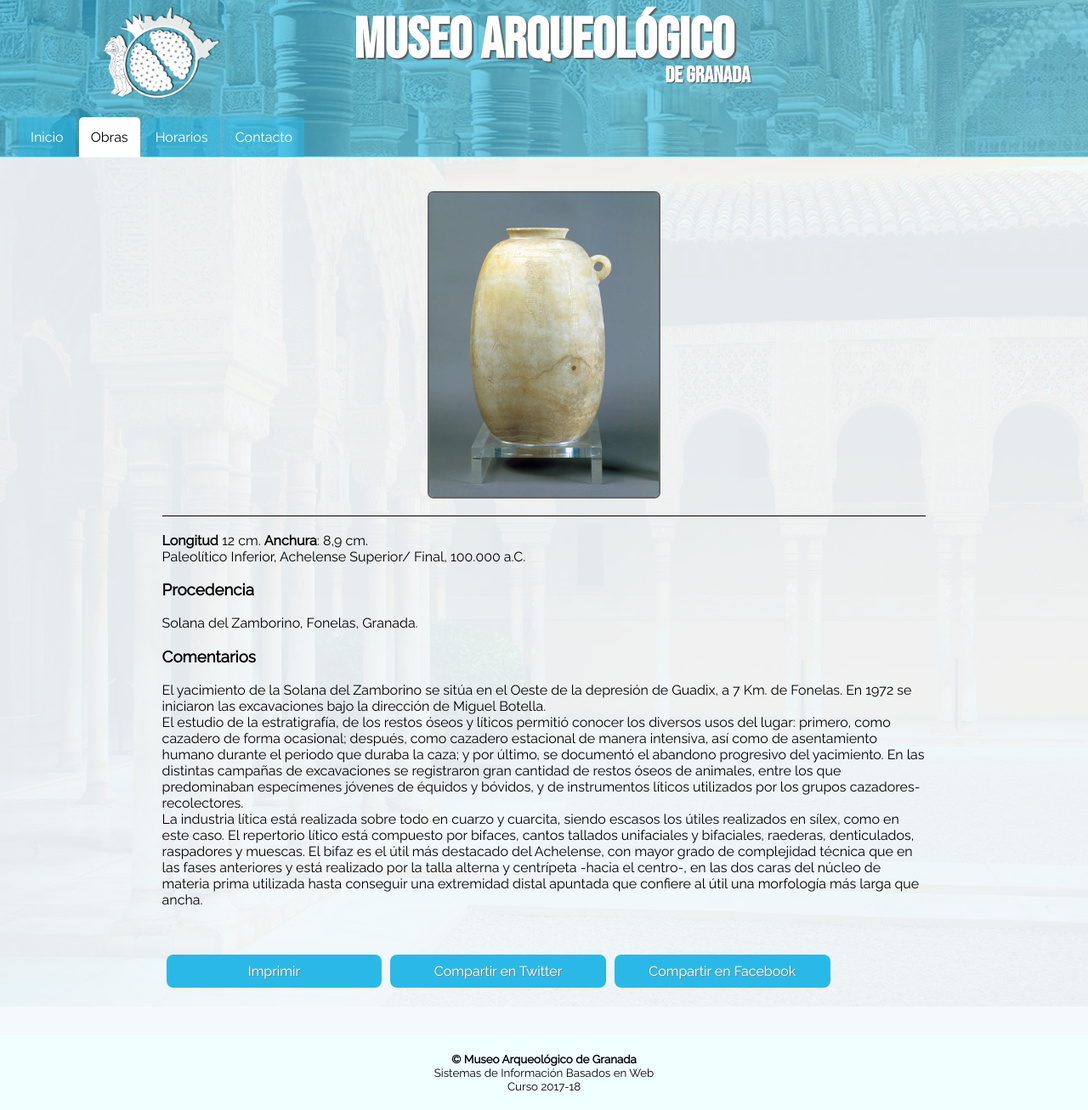
After one commit to JaimeFriass/museo-web, a PHP site: page /obra.php in a window 1280 px wide. The commit adds this page. Shown: the whole page at 85% size. Run offline with PHP 8.4, Linux system fonts and the light colour scheme; data that the repository does not hold is empty.

Commit message:
Reorganizacion pa PHP

```diff
--- /dev/null
+++ b/contenido_obra.php
@@ -0,0 +1,37 @@
+<article class="obra">
+        <div class="fondo_obra">
+            <div class="obra">
+                <h1><?php echo $titulo_obra; ?></h1>
+
+                <div class="imagen">
+                    <img src="img/alabastron.jpg" alt="Alabastron">
+                </div>
+                <div class="texto"><br>
+                <b>Longitud</b> 12 cm. <b>Anchura</b>: 8,9 cm.<br />
+                Paleolítico Inferior, Achelense Superior/ Final, 100.000 a.C.<br>
+
+                <h3>Procedencia</h3>
+                Solana del Zamborino, Fonelas, Granada.<br>
+
+                <h3>Comentarios</h3>
+                El yacimiento de la Solana del Zamborino se sitúa en el Oeste de la depresión de Guadix,
+                a 7 Km. de Fonelas. En 1972 se iniciaron las excavaciones bajo la dirección de Miguel Botella.
+                <br />El estudio de la estratigrafía, de los restos óseos y líticos permitió conocer los diversos usos del lugar:
+                primero, como cazadero de forma ocasional; después, como cazadero estacional de manera intensiva,
+                así como de asentamiento humano durante el periodo que duraba la caza; y por último, se documentó el abandono progresivo
+                del yacimiento. En las distintas campañas de excavaciones se registraron gran cantidad de restos óseos de animales,
+                entre los que predominaban especímenes jóvenes de équidos y bóvidos, y de instrumentos líticos utilizados
+                por los grupos cazadores- recolectores. <br />La industria lítica está realizada sobre todo en cuarzo y cuarcita,
+                siendo escasos los útiles realizados en sílex, como en este caso. El repertorio lítico está compuesto por bifaces,
+                cantos tallados unifaciales y bifaciales, raederas, denticulados, raspadores y muescas. El bifaz es el útil más destacado
+                del Achelense, con mayor grado de complejidad técnica que en las fases anteriores y está realizado por la talla alterna
+                y centrípeta -hacia el centro-, en las dos caras del núcleo de materia prima utilizada hasta conseguir una extremidad
+                distal apuntada que confiere al útil una morfología más larga que ancha.
+                </div>
+
+                <a class="boton" href="obra_imprimir.html">Imprimir</a>
+                <a class="boton" href="https://twitter.com">Compartir en Twitter</a>
+                <a class="boton" href="https://facebook.com">Compartir en Facebook</a>
+            </div>
+        </div>
+      </article>
--- a/css/estilos.css
+++ b/css/estilos.css
@@ -492,7 +492,6 @@ header img {
 
         div.imagen img {
             width: 30%;
-            height: 50%;
             margin-bottom: 20px;
             border: solid rgb(100, 100, 100) 2px;
             border-radius: 7px;
--- /dev/null
+++ b/footer.php
@@ -0,0 +1,5 @@
+<footer>
+    <b>&copy; Museo Arqueológico de Granada</b><br>
+    Sistemas de Información Basados en Web<br>
+    Curso 2017-18
+</footer>
--- /dev/null
+++ b/head.php
@@ -0,0 +1,9 @@
+<head>
+    <link href="https://fonts.googleapis.com/css?family=Raleway" rel="stylesheet">
+    <link rel="stylesheet" type="text/css" href="css/estilos.css">
+    <title>Alabastrón</title>
+    <meta charset="utf-8">
+    <script src="funciones.js"></script>
+    <script src="js/jquery.js"></script>
+    <script defer src="js/fontawesome-all.js"></script>
+</head>
--- /dev/null
+++ b/header.php
@@ -0,0 +1,15 @@
+
+  <div class="cover">
+      <header>
+          <img src="img/logo_header.png" />
+          <h1>MUSEO ARQUEOLÓGICO</h1><h2>de Granada</h2>
+      </header>
+
+    <div class="menu">
+        <ul>
+            <li ><a href="principal.html">Inicio</a></li>
+            <li><a class="active" href="">Obras</a></li>
+            <li><a href="">Horarios</a></li>
+            <li><a href="">Contacto</a></li>
+        </ul>
+    </div>
--- /dev/null
+++ b/index.php
@@ -0,0 +1,5 @@
+<?php
+include "head.php";
+include "header.php";
+
+?>
--- /dev/null
+++ b/obra.php
@@ -0,0 +1,23 @@
+<?php
+// CONSULTAMOS LOS DATOS DE LA OBRA EN CUESTION
+// TODO: Conectar con la base de datos
+// TODO: Sacar por GET la obra en cuestion
+// TODO: Consultar la obra en la base de datos
+?>
+
+<html>
+<?php
+    include "head.php";
+?>
+<body>
+    <?php include "header.php";
+
+    // Aqui modificamos las variables de cada obra
+    include "contenido_obra.php";
+
+    include "footer.php"; ?>
+
+
+</body>
+
+</html>
--- a/principal.html
+++ b/principal.html
@@ -53,7 +53,6 @@
                 <div class="desc">Copa de vástago cuadrado</div>
             </div>
         </div>
-
 
         <div class="responsivo">
             <div class="galeria">
```
Also changed, not shown: obra.html (line endings or trailing spaces).
